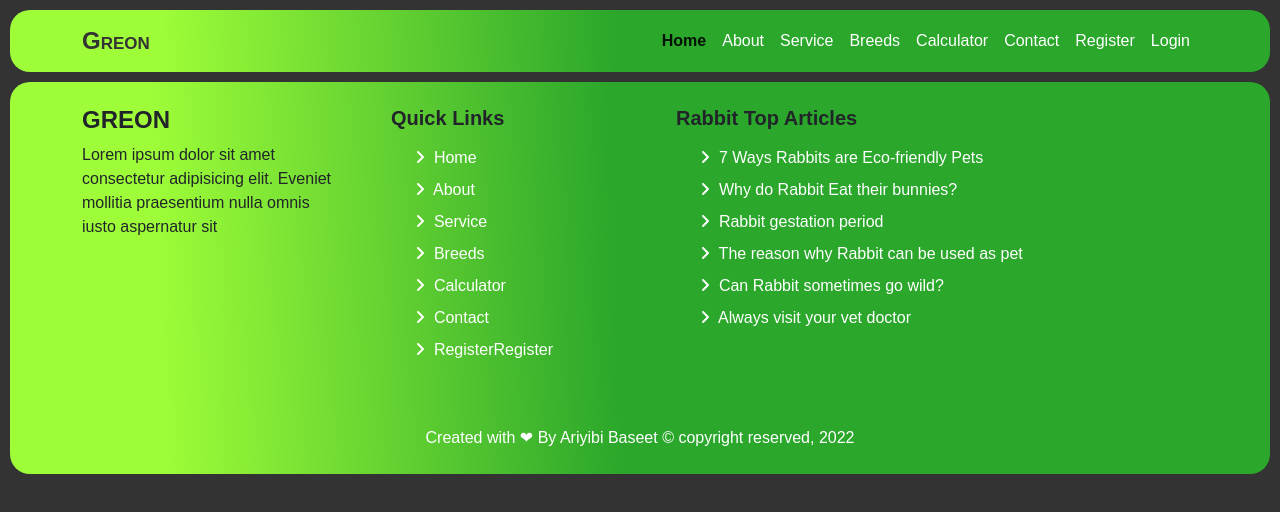
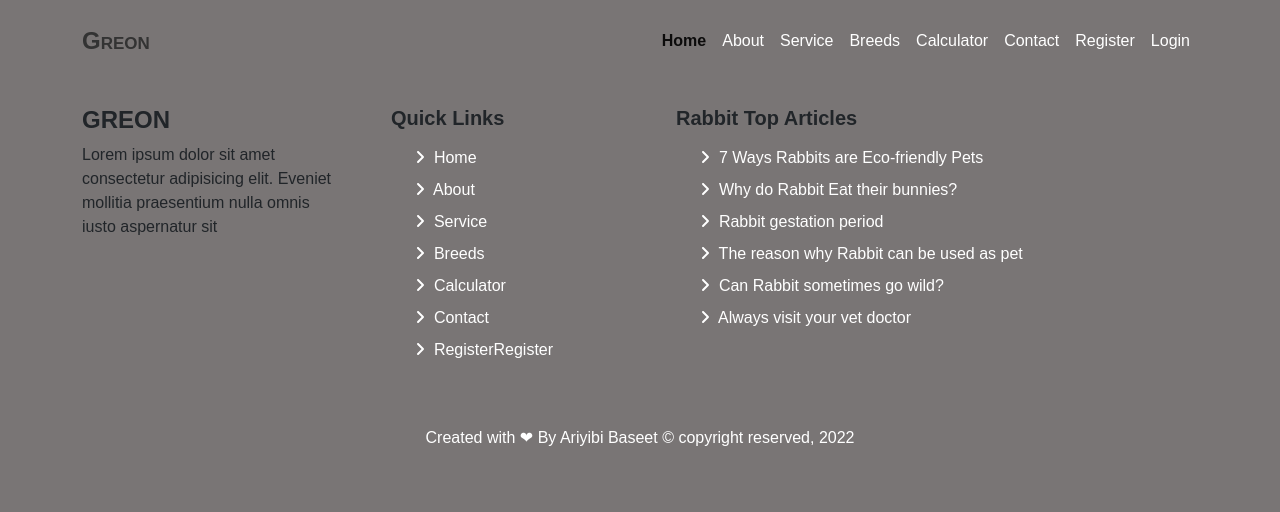
Before and after one commit to Ariyibi-Baseet/Greon, a Vue app: page / in a window 1280 px wide. Shown: the top 512 px of the page. Built offline with nearby package versions, Linux system fonts and the light colour scheme; a web font is replaced by a local one.

Commit message:
Improve the site color schema

```diff
--- a/src/App.vue
+++ b/src/App.vue
@@ -20,18 +20,12 @@ export default {
   /* fonts */
   --ff-chivo: "Chivo", sans-serif;
 
-  /* gradients */
-  --moz-gradient: -moz-linear-gradient(88deg, #9efd38 12%, #2ba72b 48%);
-  --webkit-gradient: -webkit-linear-gradient(88deg, #9efd38 12%, #2ba72b 48%);
-  --o-gradient: -o-linear-gradient(88deg, #9efd38 12%, #2ba72b 48%);
-  --ms-gradient: -ms-linear-gradient(88deg, #9efd38 12%, #2ba72b 48%);
-  --gradient: linear-gradient(88deg, #9efd38 12%, #2ba72b 48%);
-
-  --rwd-moz-gradient: -moz-linear-gradient(90deg, #2ba72b 31%, #9efd38 55%);
-  --rwd-webkit-gradient: -webkit-linear-gradient(90deg, #2ba72b 31%, #9efd38 55%);
-  --rwd-o-gradient: -o-linear-gradient(90deg, #2ba72b 31%, #9efd38 55%);
-  --rwd-ms-gradient: -ms-linear-gradient(90deg, #2ba72b 31%, #9efd38 55%);
-  --rwd-gradient: linear-gradient(90deg, #2ba72b 31%, #9efd38 55%);
+  --phthalo-green: #163a24;
+  --salle-green: #15762e;
+  --japanese-laurel: #1f7a36;
+  --pomona-green: #194429;
+  --orange-yellow: #f7bc28;
+  --orange: #e48929;
 }
 *,
 *::before,
@@ -43,6 +37,8 @@ export default {
   box-sizing: border-box;
 }
 body {
-  background-color: var(--dark);
+  background-color: rgb(223, 207, 207);
+  background-color: rgb(121, 117, 117);
+  /* background-color: var(--pomona-green); */
 }
 </style>
```
